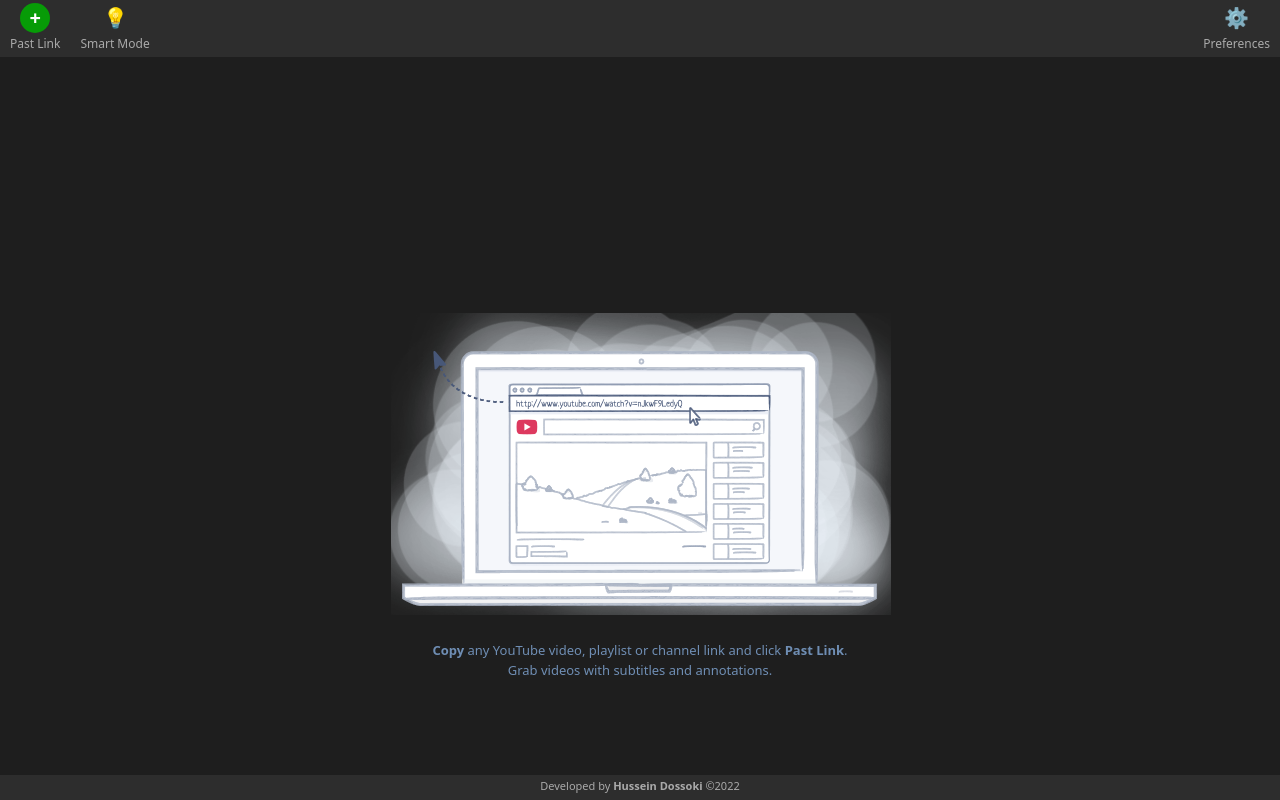
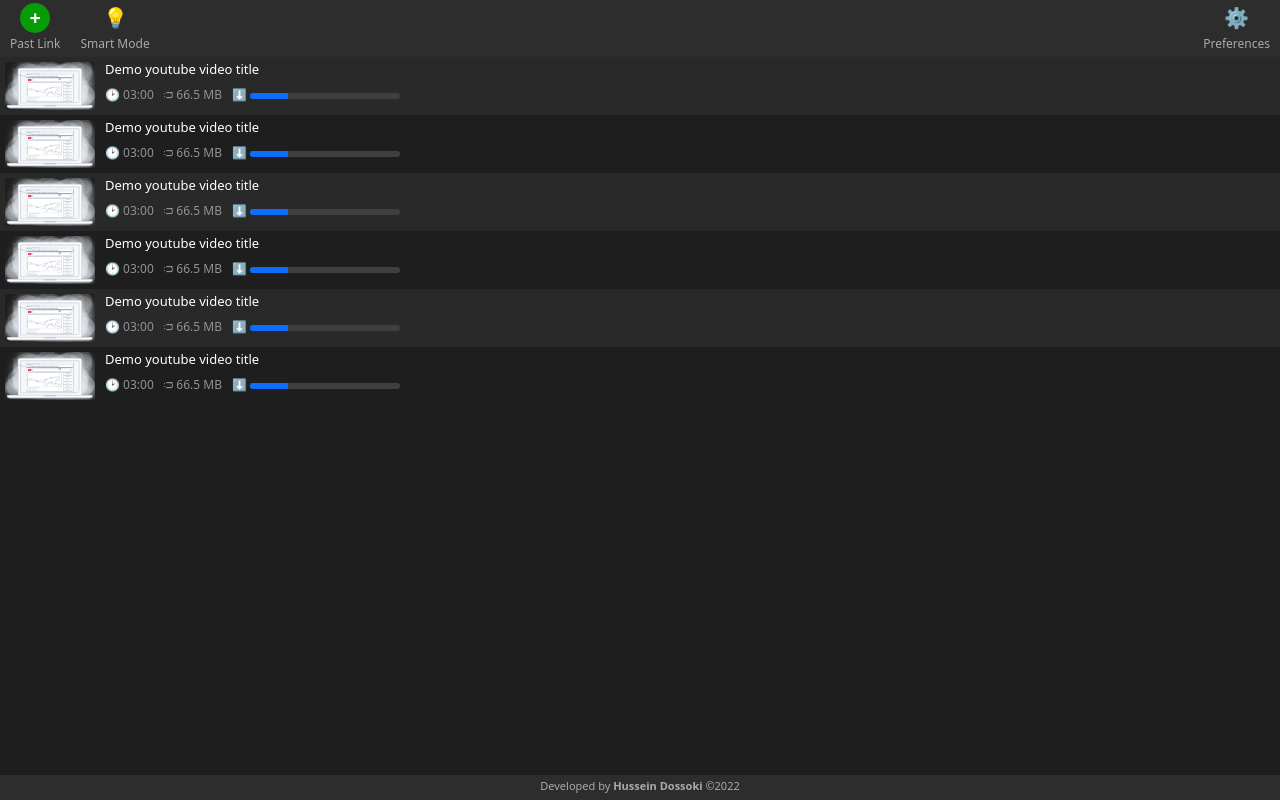
Before and after one commit to HusseinDossoki/4k-video-downloader-clone, a Vue app: page / in a window 1280 px wide. Built offline with nearby package versions, Linux system fonts and the light colour scheme.

Commit message:
Add videos list design

```diff
--- /dev/null
+++ b/src/components/VideoListItem.vue
@@ -0,0 +1,74 @@
+<template>
+  <section class="d-flex" :class="{ odd: index % 2 == 0 }">
+    <img src="../assets/empty-list.png" alt="video image">
+    <div class="body">
+      <h6 class="video-title">Demo youtube video title</h6>
+      <div class="d-flex">
+        <div class="bar-item">🕑 03:00</div>
+        <div class="bar-item">ᴞ 66.5 MB</div>
+        <div class="bar-item">⬇
+          <div class="progress">
+            <div class="progress-bar" role="progressbar" style="width: 25%" aria-valuenow="25" aria-valuemin="0"
+              aria-valuemax="100"></div>
+          </div>
+        </div>
+      </div>
+    </div>
+  </section>
+</template>
+
+<script setup>
+import { defineProps } from "vue";
+const props = defineProps({
+  index: Number
+});
+</script>
+
+<style scoped>
+section {
+  background-color: transparent;
+  color: white;
+  height: 58px;
+  padding: 5px;
+  overflow: hidden;
+}
+
+section.active {
+  background-color: blue;
+}
+
+section.odd {
+  background-color: color(srgb 0.1608 0.1608 0.1608);
+}
+
+.body {
+  margin-left: 10px;
+}
+
+.body .video-title {
+  font-size: 13px;
+}
+
+.bar-item {
+  margin-right: 10px;
+  font-size: 12px;
+  color: rgb(148, 147, 147);
+  font-weight: 500;
+}
+
+img {
+  width: 90px;
+  /* height: 100%; */
+  margin: 0;
+  padding: 0;
+  border-radius: 2px;
+}
+
+.progress {
+  width: 150px;
+  height: 6px;
+  border-radius: 15px;
+  display: inline-flex;
+  background-color: color(srgb 0.247 0.2471 0.2471);
+}
+</style>
--- /dev/null
+++ b/src/components/VideosList.vue
@@ -0,0 +1,16 @@
+<template>
+  <section>
+    <VideoListItem v-for="(video, index) in videos" :index="index" :key="index" />
+  </section>
+</template>
+
+<script setup>
+import VideoListItem from './VideoListItem.vue';
+import { ref } from "vue";
+
+const videos = ref([1, 2, 1, 1, 1, 1]);
+</script>
+
+<style scoped>
+
+</style>
--- a/src/pages/Home.vue
+++ b/src/pages/Home.vue
@@ -1,6 +1,7 @@
 <template>
   <AppHeader/>
-  <EmptyList/>
+  <EmptyList v-if="empty" />
+  <VideosList v-if="!empty" />
   <AppFooter/>
 </template>
 
@@ -8,6 +9,11 @@
 import AppHeader from '../components/AppHeader.vue';
 import EmptyList from '../components/EmptyList.vue';
 import AppFooter from '../components/AppFooter.vue';
+import VideosList from '../components/VideosList.vue';
+import {ref} from "vue";
+
+const empty = ref(false);
+
 </script>
 
 <style scoped>
```
